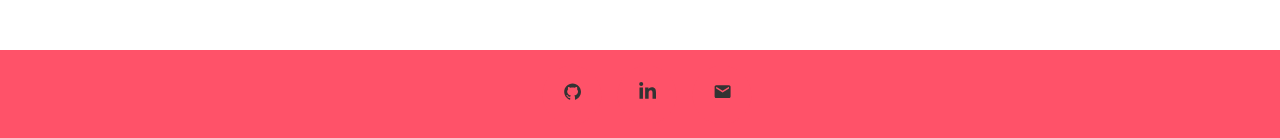
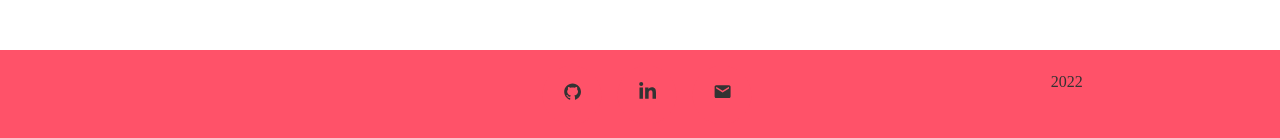
Before and after one commit to kafleBeast/kafle-portfolio, a React (Create React App) app: page / in a window 1280 px wide. Shown: the part 713-851 px from the top of the page. Built offline with nearby package versions, Linux system fonts and the light colour scheme; the HTML template or start-up script is replaced by a standard one.

Commit message:
Update Footer.js

```diff
--- a/src/Footer.js
+++ b/src/Footer.js
@@ -53,6 +53,7 @@ function Footer() {
             </ul>
         </Col>
       <Col md="4" className="footer-copywright">
+      {year}
       </Col>
       </Row>
     </Container>
```
